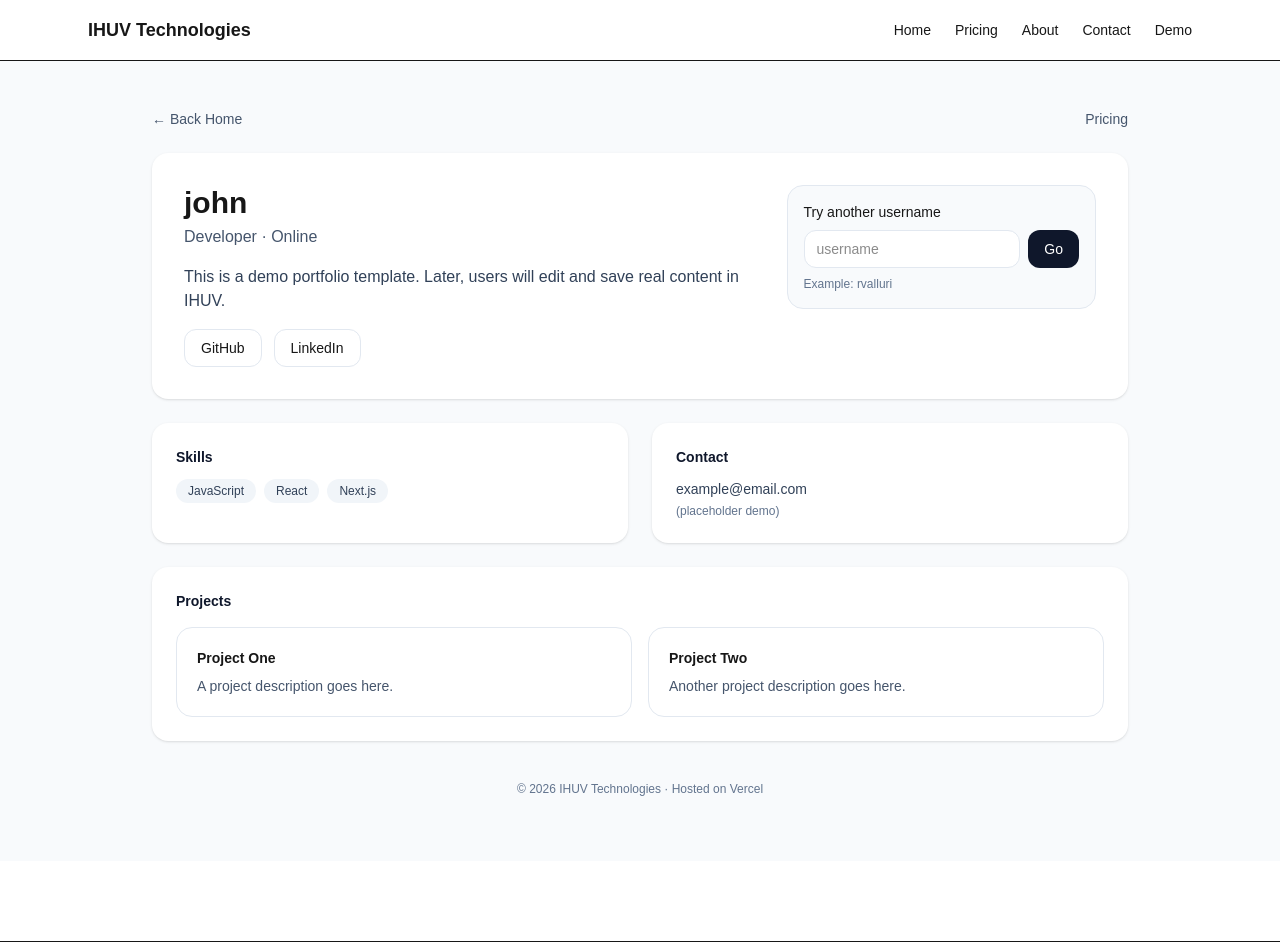
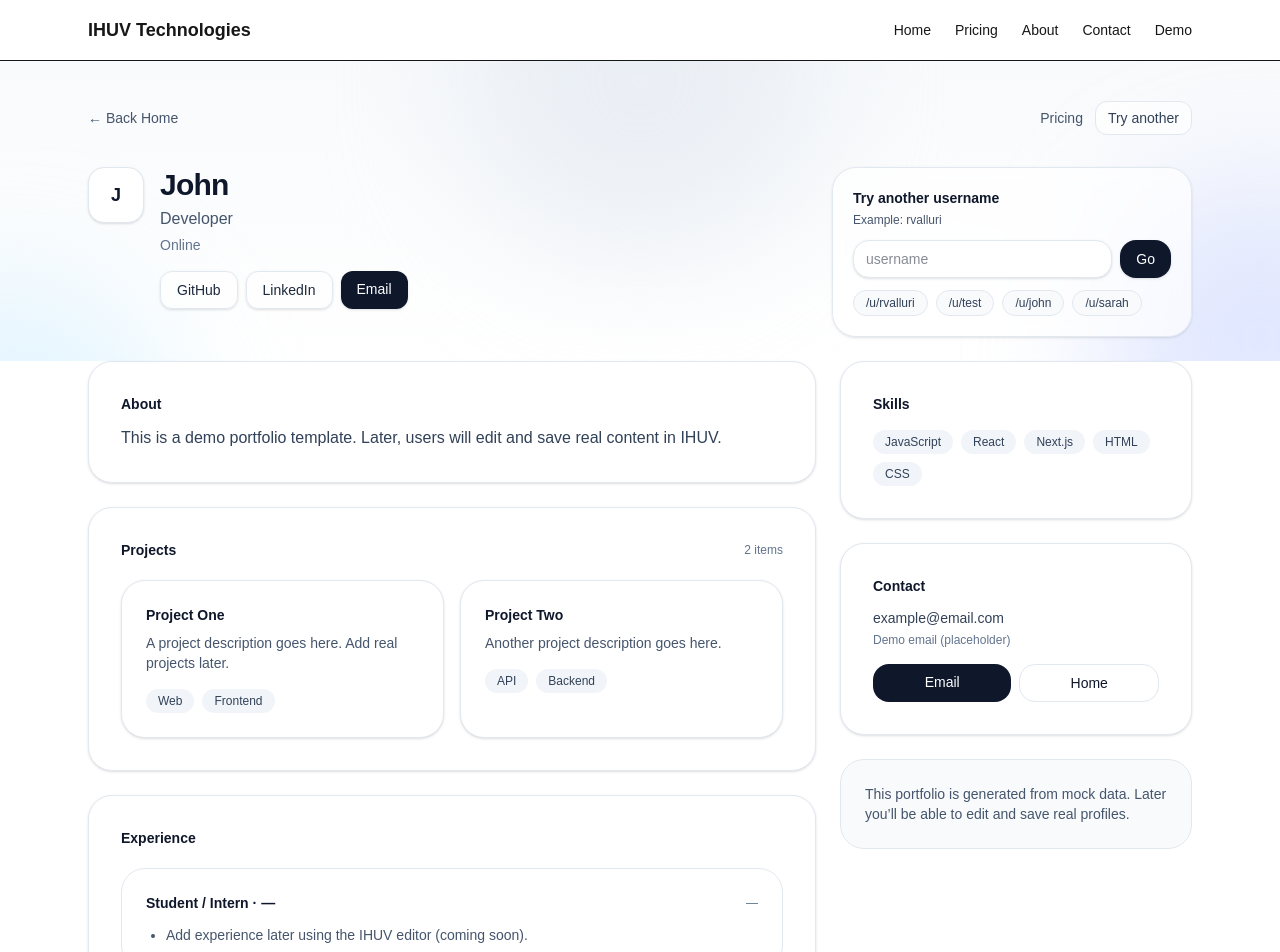
Before and after one commit to ihuvtech/ihuv-site, a Next.js app: page /u/john in a window 1280 px wide. Shown: the top 952 px of the page. Built offline with nearby package versions, Linux system fonts and the light colour scheme.

Commit message:
update 6

```diff
--- a/app/u/[username]/portfolio-client.tsx
+++ b/app/u/[username]/portfolio-client.tsx
@@ -1,44 +1,65 @@
 "use client";
 
-import { useState } from "react";
+import Link from "next/link";
+import { useMemo, useState } from "react";
 import { useRouter } from "next/navigation";
+
+function initialsFromName(name: string) {
+  const parts = name.trim().split(/\s+/).filter(Boolean);
+  if (parts.length === 0) return "?";
+  if (parts.length === 1) return parts[0][0]?.toUpperCase() ?? "?";
+  return `${parts[0][0] ?? ""}${parts[parts.length - 1][0] ?? ""}`.toUpperCase();
+}
 
 export default function PortfolioClient({ username }: { username: string }) {
   const router = useRouter();
   const [nextUser, setNextUser] = useState("");
 
-  const safeUsername = (username || "").toString();
+  const safeUsername = (username || "").toString().trim() || "user";
   const isRavi = safeUsername.toLowerCase() === "rvalluri";
 
-  const profile = isRavi
-    ? {
+  const profile = useMemo(() => {
+    if (isRavi) {
+      return {
         name: "Ravichandra Valluri",
-        title: "Software Engineer",
+        headline: "Software Engineer · Cloud & Platform",
         location: "Virginia, USA",
         about:
-          "Building cloud systems and platforms. Creating IHUV to help developers launch portfolios faster with clean templates.",
-        skills: ["TypeScript", "Next.js", "React", "AWS", "Node.js", "PostgreSQL"],
+          "Building cloud systems and platform tooling. Creating IHUV to help developers ship beautiful portfolios fast.",
+        skills: [
+          "TypeScript",
+          "Next.js",
+          "React",
+          "AWS",
+          "Node.js",
+          "PostgreSQL",
+          "Docker",
+          "CI/CD",
+        ],
         projects: [
           {
             name: "IHUV Portfolios",
-            desc: "Dynamic portfolio pages with clean UI and fast hosting on Vercel.",
+            desc: "Dynamic portfolio pages with premium UI and fast hosting on Vercel.",
+            tags: ["Next.js", "Tailwind", "Vercel"],
           },
           {
             name: "Job Tracker (Coming Soon)",
-            desc: "Track applications, interviews, and offers in one dashboard.",
+            desc: "Track applications, interviews, and follow-ups in one dashboard.",
+            tags: ["Productivity", "Dashboard"],
           },
           {
             name: "AI Resume Tailor (Coming Soon)",
-            desc: "Generate ATS-friendly resume versions from job descriptions.",
+            desc: "Paste a JD → generate a tailored resume version in seconds.",
+            tags: ["AI", "Resume"],
           },
         ],
         experience: [
           {
             role: "Software Engineer",
-            company: "Amazon",
+            org: "Amazon",
             period: "2025 – Present",
-            points: [
-              "Worked on platform and service components in the AWS ecosystem.",
+            bullets: [
+              "Worked on platform/service components in the AWS ecosystem.",
               "Built internal tooling and automation to improve developer velocity.",
             ],
           },
@@ -53,108 +74,264 @@ export default function PortfolioClient({ username }: { username: string }) {
         links: {
           github: "https://github.com/",
           linkedin: "https://linkedin.com/",
+          email: "ihuvtech@gmail.com",
         },
-        contact: "ihuvtech@gmail.com",
+      };
     }
-    : {
-        name: safeUsername,
-        title: "Developer",
+
+    const display = safeUsername.replace(/[-_]/g, " ");
+    const name = display
+      .split(" ")
+      .map((w) => (w ? w[0].toUpperCase() + w.slice(1) : w))
+      .join(" ");
+
+    return {
+      name,
+      headline: "Developer",
       location: "Online",
       about:
         "This is a demo portfolio template. Later, users will edit and save real content in IHUV.",
-        skills: ["JavaScript", "React", "Next.js"],
+      skills: ["JavaScript", "React", "Next.js", "HTML", "CSS"],
       projects: [
-          { name: "Project One", desc: "A project description goes here." },
-          { name: "Project Two", desc: "Another project description goes here." },
+        {
+          name: "Project One",
+          desc: "A project description goes here. Add real projects later.",
+          tags: ["Web", "Frontend"],
+        },
+        {
+          name: "Project Two",
+          desc: "Another project description goes here.",
+          tags: ["API", "Backend"],
+        },
       ],
       experience: [
         {
-            role: "Intern / Student Developer",
-            company: "—",
+          role: "Student / Intern",
+          org: "—",
           period: "—",
-            points: ["Add experience later using the IHUV editor (coming soon)."],
+          bullets: ["Add experience later using the IHUV editor (coming soon)."],
         },
       ],
       education: [
         { school: "Your University", degree: "Your Degree", period: "—" },
       ],
-        links: { github: "https://github.com/", linkedin: "https://linkedin.com/" },
-        contact: "example@email.com",
+      links: {
+        github: "https://github.com/",
+        linkedin: "https://linkedin.com/",
+        email: "example@email.com",
+      },
     };
+  }, [isRavi, safeUsername]);
+
+  const avatarText = initialsFromName(profile.name);
 
   return (
-    <main className="min-h-screen bg-slate-50">
-      <div className="mx-auto max-w-5xl px-6 py-12">
-        <header className="flex items-center justify-between">
-          <a href="/" className="text-sm text-slate-600 hover:text-slate-900">
+    <main>
+      {/* Header background */}
+      <section className="relative overflow-hidden">
+        <div className="absolute inset-0 -z-10">
+          <div className="h-full w-full bg-gradient-to-b from-slate-50 to-white" />
+          <div className="pointer-events-none absolute left-1/2 top-[-160px] h-[360px] w-[360px] -translate-x-1/2 rounded-full bg-slate-200/60 blur-3xl" />
+          <div className="pointer-events-none absolute right-[-140px] top-[120px] h-[320px] w-[320px] rounded-full bg-indigo-200/50 blur-3xl" />
+          <div className="pointer-events-none absolute left-[-160px] top-[220px] h-[340px] w-[340px] rounded-full bg-sky-200/40 blur-3xl" />
+        </div>
+
+        <div className="mx-auto max-w-6xl px-6 pt-10 pb-6">
+          <div className="flex items-center justify-between">
+            <Link href="/" className="text-sm text-slate-600 hover:text-slate-900">
               ← Back Home
-          </a>
-          <a href="/pricing" className="text-sm text-slate-600 hover:text-slate-900">
+            </Link>
+            <div className="flex items-center gap-3 text-sm">
+              <Link href="/pricing" className="text-slate-600 hover:text-slate-900">
                 Pricing
-          </a>
-        </header>
+              </Link>
+              <Link
+                href="/"
+                className="rounded-xl border border-slate-200 bg-white/70 px-3 py-1.5 text-slate-700 hover:bg-white"
+              >
+                Try another
+              </Link>
+            </div>
+          </div>
 
-        <section className="mt-6 rounded-2xl bg-white p-8 shadow-sm">
-          <div className="flex flex-col gap-6 md:flex-row md:items-start md:justify-between">
+          <div className="mt-8 flex flex-col gap-6 md:flex-row md:items-start md:justify-between">
+            {/* Identity */}
+            <div className="flex items-start gap-4">
+              <div className="flex h-14 w-14 items-center justify-center rounded-2xl border border-slate-200 bg-white text-lg font-semibold text-slate-900 shadow-sm">
+                {avatarText}
+              </div>
+
               <div>
-              <h1 className="text-3xl font-semibold">{profile.name}</h1>
-              <p className="mt-1 text-slate-600">
-                {profile.title} · {profile.location}
-              </p>
-              <p className="mt-4 text-slate-700">{profile.about}</p>
+                <h1 className="text-3xl font-semibold tracking-tight text-slate-900">
+                  {profile.name}
+                </h1>
+                <p className="mt-1 text-slate-600">{profile.headline}</p>
+                <p className="mt-1 text-sm text-slate-500">{profile.location}</p>
 
-              <div className="mt-4 flex gap-3 text-sm">
+                <div className="mt-4 flex flex-wrap gap-2">
                   <a
-                  className="rounded-xl border border-slate-200 px-4 py-2 hover:bg-slate-50"
                     href={profile.links.github}
                     target="_blank"
                     rel="noreferrer"
+                    className="rounded-xl border border-slate-200 bg-white/70 px-4 py-2 text-sm text-slate-800 shadow-sm hover:bg-white"
                   >
                     GitHub
                   </a>
                   <a
-                  className="rounded-xl border border-slate-200 px-4 py-2 hover:bg-slate-50"
                     href={profile.links.linkedin}
                     target="_blank"
                     rel="noreferrer"
+                    className="rounded-xl border border-slate-200 bg-white/70 px-4 py-2 text-sm text-slate-800 shadow-sm hover:bg-white"
                   >
                     LinkedIn
                   </a>
+                  <a
+                    href={`mailto:${profile.links.email}`}
+                    className="rounded-xl bg-slate-900 px-4 py-2 text-sm font-medium text-white shadow-sm hover:bg-slate-800"
+                  >
+                    Email
+                  </a>
+                </div>
               </div>
             </div>
 
-            <div className="rounded-2xl border border-slate-200 bg-slate-50 p-4 md:w-80">
-              <div className="text-sm font-medium">Try another username</div>
+            {/* Try another username */}
+            <div className="w-full md:w-[360px] rounded-3xl border border-slate-200 bg-white/70 p-5 shadow-sm backdrop-blur">
+              <div className="text-sm font-semibold text-slate-900">
+                Try another username
+              </div>
+              <p className="mt-1 text-xs text-slate-600">
+                Example: <span className="font-medium">rvalluri</span>
+              </p>
 
-              <div className="mt-2 flex gap-2">
+              <div className="mt-3 flex gap-2">
                 <input
                   value={nextUser}
                   onChange={(e) => setNextUser(e.target.value)}
                   placeholder="username"
-                  className="w-full rounded-xl border border-slate-200 bg-white px-3 py-2 text-sm outline-none focus:ring-2 focus:ring-slate-300"
+                  className="w-full rounded-2xl border border-slate-200 bg-white px-3 py-2 text-sm text-slate-900 shadow-sm outline-none focus:border-slate-300 focus:ring-2 focus:ring-slate-200"
                 />
                 <button
                   onClick={() => {
                     const u = nextUser.trim();
                     if (u) router.push(`/u/${encodeURIComponent(u)}`);
                   }}
-                  className="rounded-xl bg-slate-900 px-4 py-2 text-sm font-medium text-white hover:bg-slate-800"
+                  className="rounded-2xl bg-slate-900 px-4 py-2 text-sm font-medium text-white shadow-sm hover:bg-slate-800"
                 >
                   Go
                 </button>
               </div>
 
-              <p className="mt-2 text-xs text-slate-500">
-                Example: <span className="font-medium">rvalluri</span>
-              </p>
+              <div className="mt-3 flex flex-wrap gap-2 text-xs">
+                {["rvalluri", "test", "john", "sarah"].map((u) => (
+                  <Link
+                    key={u}
+                    href={`/u/${u}`}
+                    className="rounded-full border border-slate-200 bg-slate-50 px-3 py-1 text-slate-700 hover:bg-white"
+                  >
+                    /u/{u}
+                  </Link>
+                ))}
+              </div>
+            </div>
           </div>
         </div>
       </section>
 
-        <section className="mt-6 grid gap-6 md:grid-cols-2">
-          <div className="rounded-2xl bg-white p-6 shadow-sm">
+      {/* Body */}
+      <section className="mx-auto max-w-6xl px-6 pb-16">
+        <div className="grid gap-6 lg:grid-cols-3">
+          {/* Left column */}
+          <div className="lg:col-span-2 space-y-6">
+            {/* About */}
+            <div className="rounded-3xl border border-slate-200 bg-white p-8 shadow-sm">
+              <h2 className="text-sm font-semibold text-slate-900">About</h2>
+              <p className="mt-3 text-slate-700">{profile.about}</p>
+            </div>
+
+            {/* Projects */}
+            <div className="rounded-3xl border border-slate-200 bg-white p-8 shadow-sm">
+              <div className="flex items-center justify-between">
+                <h2 className="text-sm font-semibold text-slate-900">Projects</h2>
+                <span className="text-xs text-slate-500">
+                  {profile.projects.length} items
+                </span>
+              </div>
+
+              <div className="mt-5 grid gap-4 sm:grid-cols-2">
+                {profile.projects.map((p) => (
+                  <div
+                    key={p.name}
+                    className="rounded-3xl border border-slate-200 bg-white p-6 shadow-sm hover:shadow-md"
+                  >
+                    <div className="text-sm font-semibold text-slate-900">
+                      {p.name}
+                    </div>
+                    <p className="mt-2 text-sm text-slate-600">{p.desc}</p>
+
+                    <div className="mt-4 flex flex-wrap gap-2">
+                      {p.tags.map((t) => (
+                        <span
+                          key={t}
+                          className="rounded-full bg-slate-100 px-3 py-1 text-xs text-slate-700"
+                        >
+                          {t}
+                        </span>
+                      ))}
+                    </div>
+                  </div>
+                ))}
+              </div>
+            </div>
+
+            {/* Experience */}
+            <div className="rounded-3xl border border-slate-200 bg-white p-8 shadow-sm">
+              <h2 className="text-sm font-semibold text-slate-900">Experience</h2>
+              <div className="mt-5 space-y-4">
+                {profile.experience.map((e) => (
+                  <div
+                    key={`${e.role}-${e.org}`}
+                    className="rounded-3xl border border-slate-200 p-6"
+                  >
+                    <div className="flex flex-col gap-1 sm:flex-row sm:items-center sm:justify-between">
+                      <div className="text-sm font-semibold text-slate-900">
+                        {e.role} · {e.org}
+                      </div>
+                      <div className="text-xs text-slate-500">{e.period}</div>
+                    </div>
+                    <ul className="mt-3 list-disc space-y-2 pl-5 text-sm text-slate-600">
+                      {e.bullets.map((b) => (
+                        <li key={b}>{b}</li>
+                      ))}
+                    </ul>
+                  </div>
+                ))}
+              </div>
+            </div>
+
+            {/* Education */}
+            <div className="rounded-3xl border border-slate-200 bg-white p-8 shadow-sm">
+              <h2 className="text-sm font-semibold text-slate-900">Education</h2>
+              <div className="mt-5 space-y-4">
+                {profile.education.map((ed) => (
+                  <div key={ed.school} className="rounded-3xl border border-slate-200 p-6">
+                    <div className="flex flex-col gap-1 sm:flex-row sm:items-center sm:justify-between">
+                      <div className="text-sm font-semibold text-slate-900">{ed.school}</div>
+                      <div className="text-xs text-slate-500">{ed.period}</div>
+                    </div>
+                    <div className="mt-1 text-sm text-slate-600">{ed.degree}</div>
+                  </div>
+                ))}
+              </div>
+            </div>
+          </div>
+
+          {/* Right column */}
+          <div className="space-y-6">
+            {/* Skills */}
+            <div className="rounded-3xl border border-slate-200 bg-white p-8 shadow-sm">
               <h2 className="text-sm font-semibold text-slate-900">Skills</h2>
-            <div className="mt-3 flex flex-wrap gap-2">
+              <div className="mt-4 flex flex-wrap gap-2">
                 {profile.skills.map((s) => (
                   <span
                     key={s}
@@ -166,29 +343,36 @@ export default function PortfolioClient({ username }: { username: string }) {
               </div>
             </div>
 
-          <div className="rounded-2xl bg-white p-6 shadow-sm">
+            {/* Contact card */}
+            <div className="rounded-3xl border border-slate-200 bg-white p-8 shadow-sm">
               <h2 className="text-sm font-semibold text-slate-900">Contact</h2>
-            <p className="mt-3 text-sm text-slate-700">{profile.contact}</p>
-            <p className="mt-1 text-xs text-slate-500">(placeholder demo)</p>
+              <p className="mt-3 text-sm text-slate-700">{profile.links.email}</p>
+              <p className="mt-1 text-xs text-slate-500">Demo email (placeholder)</p>
+
+              <div className="mt-4 flex gap-2">
+                <a
+                  href={`mailto:${profile.links.email}`}
+                  className="w-full rounded-2xl bg-slate-900 px-4 py-2 text-center text-sm font-medium text-white hover:bg-slate-800"
+                >
+                  Email
+                </a>
+                <Link
+                  href="/"
+                  className="w-full rounded-2xl border border-slate-200 bg-white px-4 py-2 text-center text-sm font-medium text-slate-900 hover:bg-slate-50"
+                >
+                  Home
+                </Link>
+              </div>
+            </div>
+
+            {/* Small note */}
+            <div className="rounded-3xl border border-slate-200 bg-slate-50 p-6 text-sm text-slate-600">
+              This portfolio is generated from mock data. Later you’ll be able to edit and save
+              real profiles.
+            </div>
+          </div>
         </div>
       </section>
-
-        <section className="mt-6 rounded-2xl bg-white p-6 shadow-sm">
-          <h2 className="text-sm font-semibold text-slate-900">Projects</h2>
-          <div className="mt-4 grid gap-4 md:grid-cols-2">
-            {profile.projects.map((p) => (
-              <div key={p.name} className="rounded-2xl border border-slate-200 p-5">
-                <div className="text-sm font-semibold">{p.name}</div>
-                <div className="mt-2 text-sm text-slate-600">{p.desc}</div>
-              </div>
-            ))}
-          </div>
-        </section>
-
-        <footer className="mt-10 text-center text-xs text-slate-500">
-          © 2026 IHUV Technologies · Hosted on Vercel
-        </footer>
-      </div>
     </main>
   );
 }
```
Lines whose indentation alone changed are shown as unchanged.
